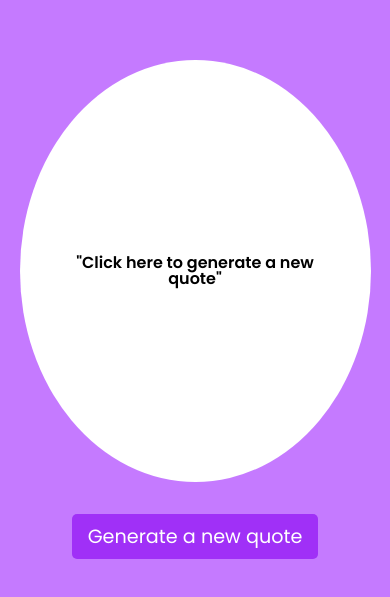
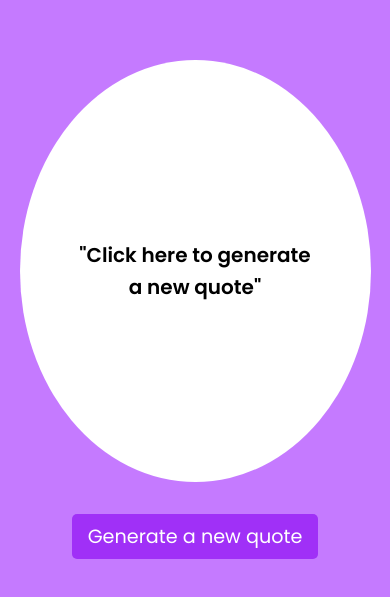
Before and after one commit to Wallysson/Slip-Advice, a React (Vite) app: page / in a window 390 px wide. Shown: the part 113-710 px from the top of the page. Built offline with nearby package versions, Linux system fonts and the light colour scheme.

Commit message:
adjusting font size with media query

```diff
--- a/src/components/Quote/styles.js
+++ b/src/components/Quote/styles.js
@@ -30,9 +30,9 @@ export const InnerCircle = styled.div`
     line-height: 3rem;
 
     @media (max-width: 450px) {
-      font-size: 1rem;
+      font-size: 1.25rem;
       padding: 0;
-      line-height: 1rem;
+      line-height: 2rem;
     }
   }
 `
```
